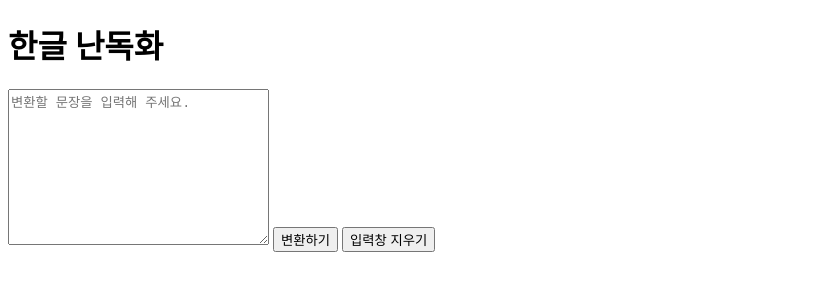
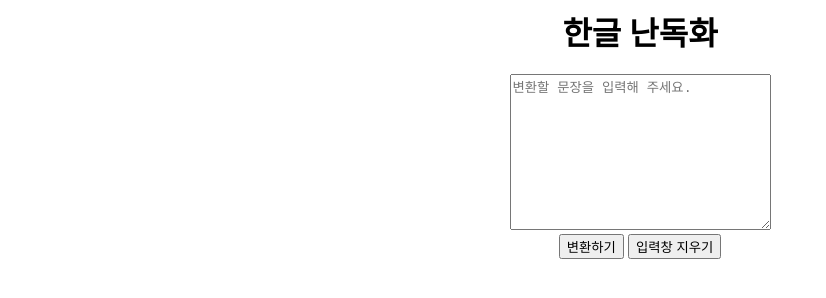
Before and after one commit to Sweet-salt/obfuscation, a plain HTML site: page index.html in a window 1280 px wide. Shown: the whole page, without its empty margins (0-826 px from the left). Drawn offline with Linux system fonts and the light colour scheme.

Commit message:
feat: center

```diff
--- /dev/null
+++ b/index.css
@@ -0,0 +1,14 @@
+body h1{
+    width: 100%;
+    margin: 0 auto;
+    text-align: center;
+}
+
+body .text{
+    margin-top: 20px;
+    text-align: center;
+}
+
+body .btn{
+    text-align: center;
+}
--- a/index.html
+++ b/index.html
@@ -5,14 +5,19 @@
     <meta http-equiv="X-UA-Compatible" content="IE=edge">
     <meta name="viewport" content="width=device-width, initial-scale=1.0">
     <title>Document</title>
+    <link rel="stylesheet" href="./index.css">
 </head>
 <body>
     <h1>한글 난독화</h1>
-    <textarea name="textarea" id="1" cols="30" rows="10" placeholder="변환할 문장을 입력해 주세요."></textarea>
-    <button>변환하기</button>
-    <button>입력창 지우기</button>
-    <div>
-    <textarea  id="translated" cols="30" rows="10" hidden></textarea>
+    <div class="text">
+        <textarea  class="textarea" cols="30" rows="10" placeholder="변환할 문장을 입력해 주세요."></textarea>
+    </div>
+    <div class="btn">
+        <button>변환하기</button>
+        <button>입력창 지우기</button>
+    </div>
+    <div class="text">
+        <textarea  id="translated" cols="30" rows="10" hidden></textarea>
     </div>
     <script>
 
```
